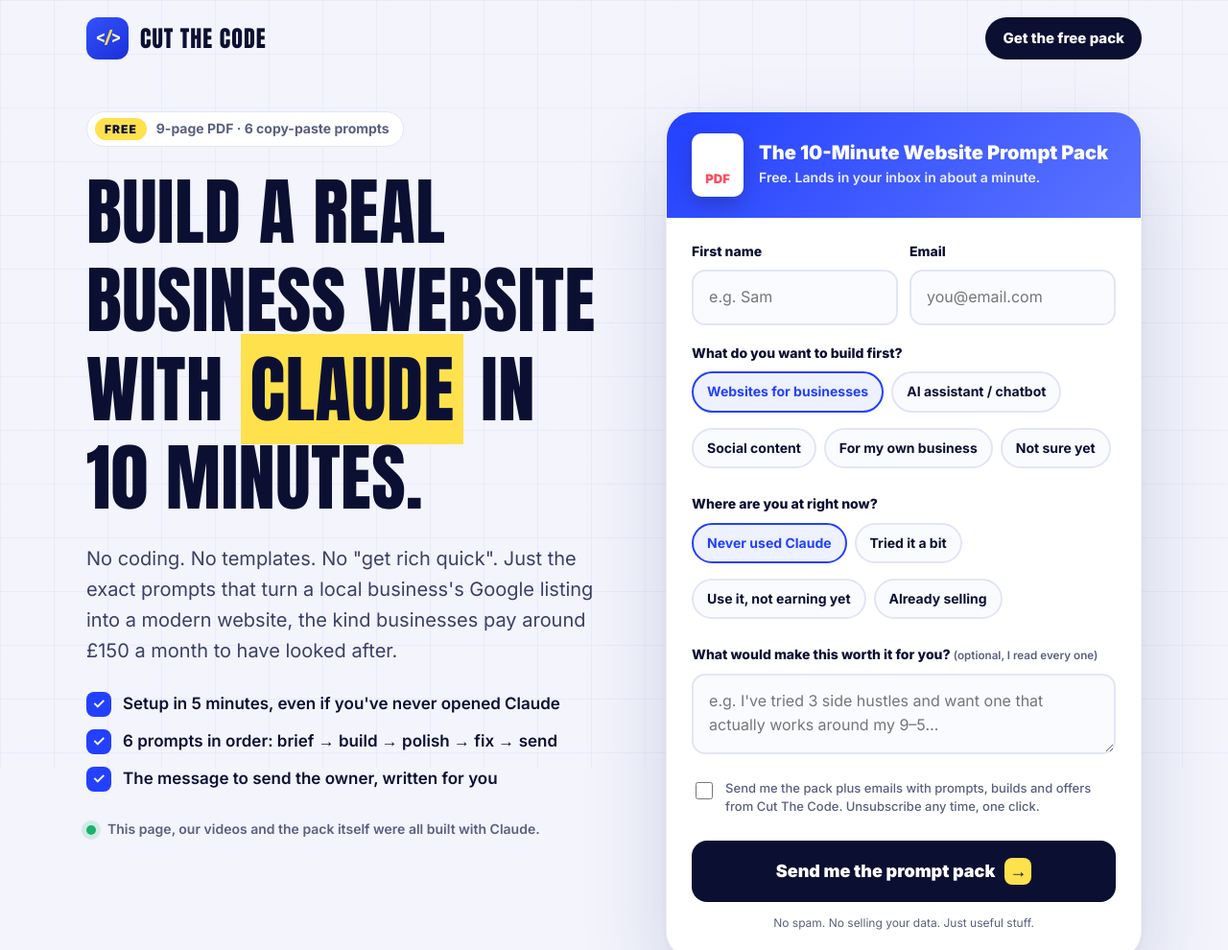
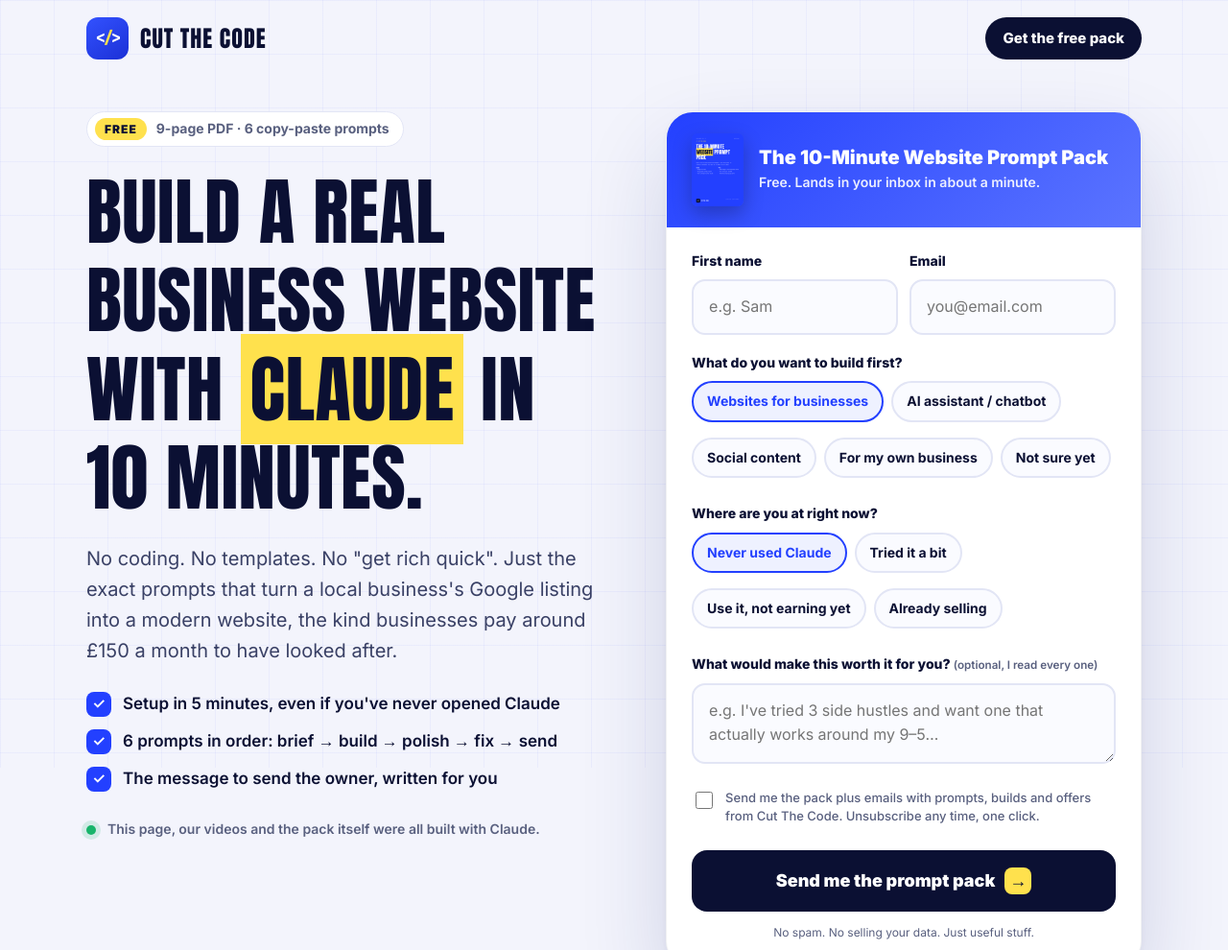
Before and after one commit to emadk4917-dev/cutthecode, a plain HTML site: page index.html in a window 1280 px wide. Shown: the top 990 px of the page at 96% size. Drawn offline with Linux system fonts and the light colour scheme.

Commit message:
Show prompt pack cover in sign-up card

```diff
--- a/index.html
+++ b/index.html
@@ -43,7 +43,7 @@ h1 mark{background:var(--marker);color:var(--ink);padding:0 .12em;box-decoration
 /* form card */
 .formcard{background:#fff;border-radius:28px;box-shadow:0 40px 90px rgba(25,35,110,.16),0 2px 6px rgba(25,35,110,.06);border:1px solid rgba(11,16,51,.06);overflow:hidden;position:relative}
 .formcard .top{background:linear-gradient(135deg,var(--cobalt),var(--cobalt2));color:#fff;padding:22px 26px;display:flex;align-items:center;gap:16px}
-.formcard .pdf{width:54px;height:66px;border-radius:10px;background:#fff;color:var(--red);font-weight:900;font-size:13px;display:flex;align-items:flex-end;justify-content:center;padding-bottom:8px;flex:none;box-shadow:0 8px 20px rgba(0,0,0,.2)}
+.formcard .pdf{width:54px;height:76px;border-radius:6px;background:url(prompt-pack-cover-1200.png) -24px -13px/102px 102px no-repeat;flex:none;box-shadow:0 8px 20px rgba(0,0,0,.25)}
 .formcard .top h2{margin:0;font-size:20px;font-weight:900;line-height:1.25}
 .formcard .top p{margin:2px 0 0;font-size:14px;opacity:.9;font-weight:600}
 form{padding:24px 26px 26px;display:grid;gap:18px}
@@ -126,7 +126,7 @@ footer{padding-block:40px 60px;border-top:1px solid var(--line);font-size:13px;c
     </div>
 
     <div class="formcard" aria-live="polite">
-      <div class="top"><div class="pdf">PDF</div><div><h2>The 10-Minute Website Prompt Pack</h2><p>Free. Lands in your inbox in about a minute.</p></div></div>
+      <div class="top"><div class="pdf" role="img" aria-label="The 10-Minute Website Prompt Pack cover"></div><div><h2>The 10-Minute Website Prompt Pack</h2><p>Free. Lands in your inbox in about a minute.</p></div></div>
       <form id="leadform" novalidate>
         <div class="row2">
           <div><label for="fname">First name</label><input id="fname" name="first_name" type="text" autocomplete="given-name" required placeholder="e.g. Sam"></div>
```
